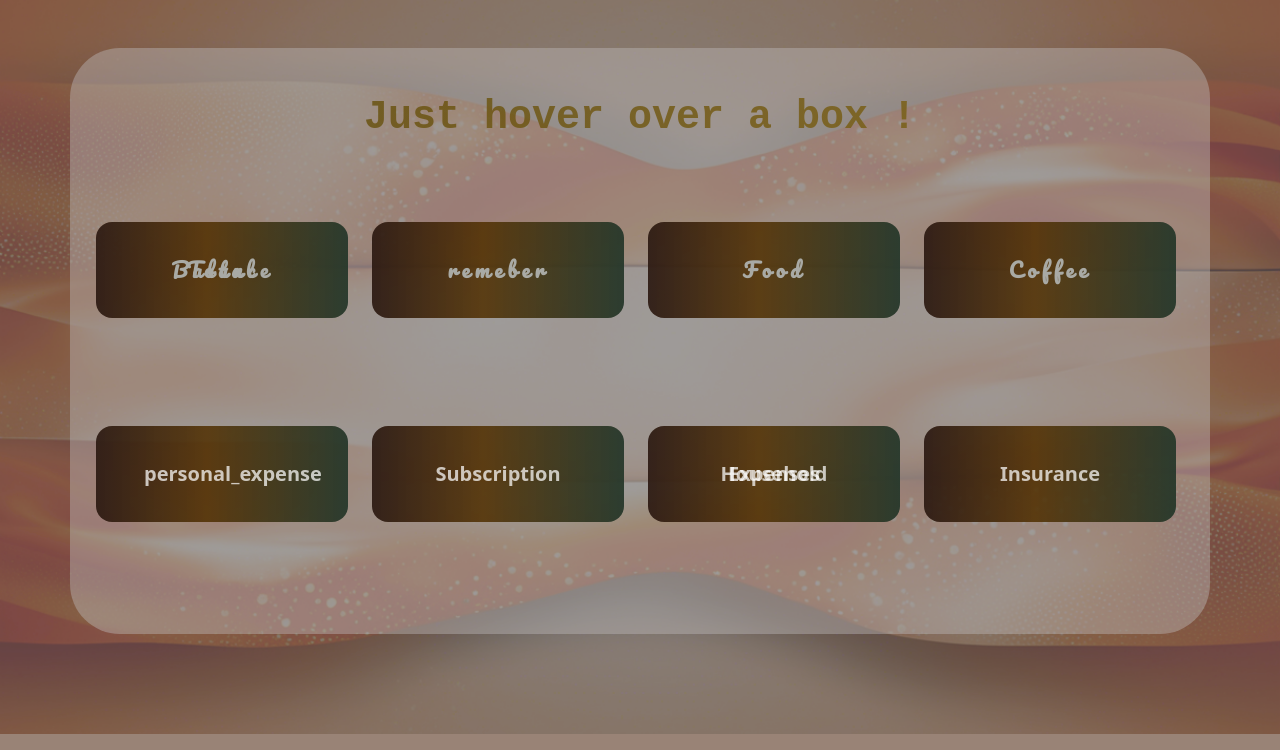
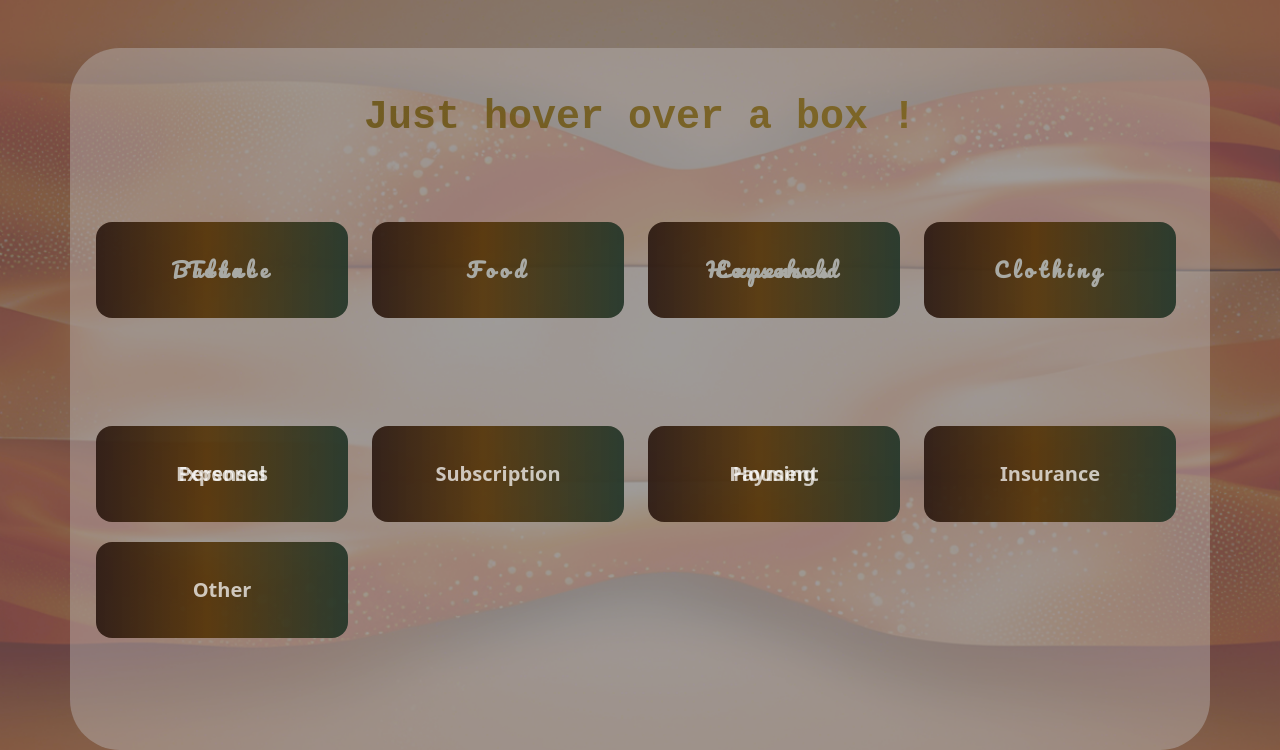
Before and after one commit to pjh000104/Personal_Expense_Web_App, a Flask app: page /checkBalance in a window 1280 px wide. Shown: the part 66-816 px from the top of the page. Run offline with Flask 3, Linux system fonts and the light colour scheme; some libraries are stand-ins or nearby versions.

Commit message:
check_balance.html, passing json data

```diff
--- a/templates/checkBalance.html
+++ b/templates/checkBalance.html
@@ -57,7 +57,7 @@
                         </div>
                         <div class="flip-box-back  bg-ch-secondary text-center rounded-4 p-5">
                             <div class="element text-center  fw-bold">
-                                $1,000
+                                {{json_data.total_balance}}
                             </div>
                         </div>
                     </div>
@@ -68,12 +68,12 @@
                     <div class="flip-box-inner h-100">
                         <div class="flip-box-front animation animate__animated animate__fadeIn  h-100">
                             <div class="element me-2 font-f1 fw-bold bg-ch-secondary text-center rounded-4 p-5 ">
-                                remeber
+                                Food
                             </div>
                         </div>
                         <div class="flip-box-back bg-ch-secondary text-center rounded-4 p-5">
                             <div class="element fw-bold text-center">
-                                $1,000
+                                {{json_data.food}}
                             </div>
                         </div>
                     </div>
@@ -84,12 +84,12 @@
                     <div class="flip-box-inner h-100">
                         <div class="flip-box-front animation animate__animated animate__fadeIn h-100">
                             <div class="element me-2 fw-bold font-f1 bg-ch-secondary text-center rounded-4 p-5 ">
-                                Food
+                                Household Expenses
                             </div>
                         </div>
                         <div class="flip-box-back bg-ch-secondary text-center rounded-4 p-5">
                             <div class="element fw-bold text-center">
-                                $1,000
+                                {{json_data.house_hold}}
                             </div>
                         </div>
                     </div>
@@ -100,12 +100,12 @@
                     <div class="flip-box-inner h-100">
                         <div class="flip-box-front animation animate__animated animate__slideInRight h-100">
                             <div class="element me-2 fw-bold font-f1 bg-ch-secondary text-center rounded-4 p-5 ">
-                                Coffee
+                                Clothing
                             </div>
                         </div>
                         <div class="flip-box-back bg-ch-secondary text-center rounded-4 p-5">
                             <div class="element fw-bold text-center">
-                                $1,000
+                                {{json_data.clothing}}
                             </div>
                         </div>
                     </div>
@@ -121,12 +121,12 @@
                     <div class="flip-box-inner h-100">
                         <div class="flip-box-front animation animate__animated animate__slideInLeft h-100">
                             <div class="element   me-2 fw-bold bg-ch-secondary text-center rounded-4 p-5 ">
-                                personal_expense
+                                Personal Expenses
                             </div>
                         </div>
                         <div class="flip-box-back  bg-ch-secondary text-center rounded-4 p-5">
                             <div class="element text-center  fw-bold">
-                                $1,000
+                                {{json_data.personal_expense}}
                             </div>
                         </div>
                     </div>
@@ -142,7 +142,7 @@
                         </div>
                         <div class="flip-box-back  bg-ch-secondary text-center rounded-4 p-5">
                             <div class="element text-center  fw-bold">
-                                $1,000
+                                {{json_data.subscription}}
                             </div>
                         </div>
                     </div>
@@ -153,12 +153,12 @@
                     <div class="flip-box-inner h-100">
                         <div class="flip-box-front animation animate__animated animate__fadeIn h-100">
                             <div class="element   me-2 fw-bold bg-ch-secondary text-center rounded-4 p-5 ">
-                                Household Expenses
+                                Housing Payment
                             </div>
                         </div>
                         <div class="flip-box-back  bg-ch-secondary text-center rounded-4 p-5">
                             <div class="element text-center  fw-bold">
-                                $1,000
+                                {{json_data.housing_expense}}
                             </div>
                         </div>
                     </div>
@@ -174,7 +174,23 @@
                         </div>
                         <div class="flip-box-back  bg-ch-secondary text-center rounded-4 p-5">
                             <div class="element text-center  fw-bold">
-                                $1,000
+                                {{json_data.insurance}}
+                            </div>
+                        </div>
+                    </div>
+                </div>
+            </div>
+            <div class="col-md-3 p-2 h-100  margint-x-lg">
+                <div class="flip-box h-100 ">
+                    <div class="flip-box-inner h-100">
+                        <div class="flip-box-front animation animate__animated animate__slideInRight h-100">
+                            <div class="element   me-2 fw-bold bg-ch-secondary text-center rounded-4 p-5 ">
+                                Other
+                            </div>
+                        </div>
+                        <div class="flip-box-back  bg-ch-secondary text-center rounded-4 p-5">
+                            <div class="element text-center  fw-bold">
+                                {{json_data.other}}
                             </div>
                         </div>
                     </div>
```
